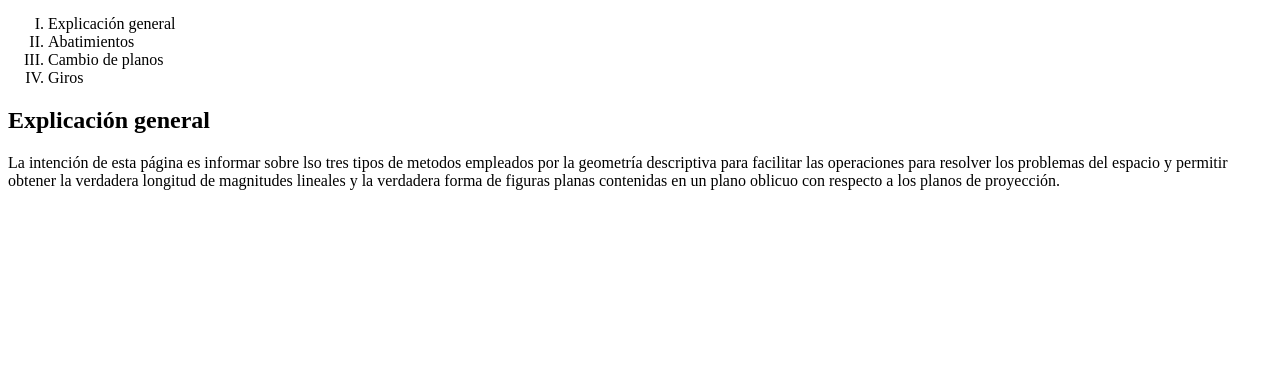
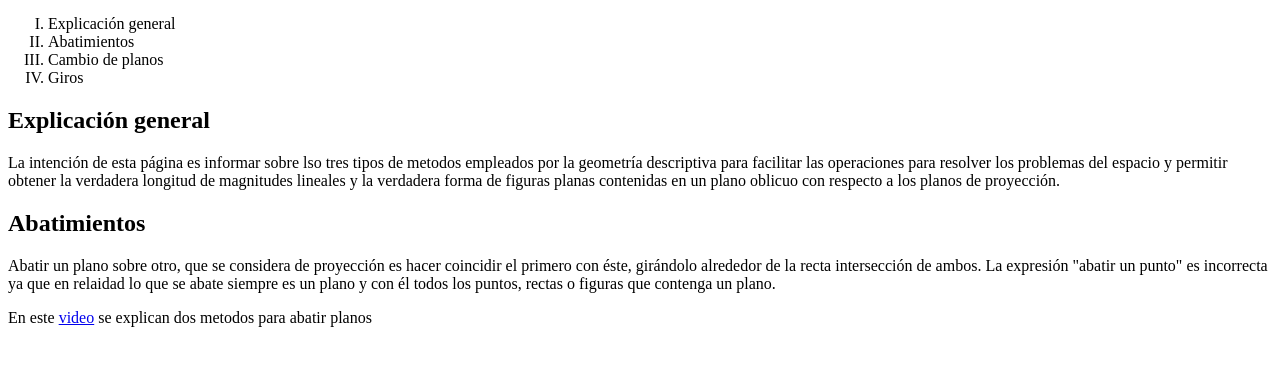
Before and after one commit to Jorgego30/Tarea-TICs-HTML, a plain HTML site: page Primera-web/index.html in a window 1280 px wide. Shown: the part 364-730 px from the top of the page. Drawn offline with Linux system fonts and the light colour scheme.

Commit message:
Se añade la informacion sobre abatimientos

```diff
--- a/Primera-web/index.html
+++ b/Primera-web/index.html
@@ -37,7 +37,13 @@
         problemas del espacio y permitir obtener la verdadera longitud de magnitudes lineales y la verdadera forma de figuras planas contenidas en un plano oblicuo con
         respecto a los planos de proyección.</p>
 
+    <h2>Abatimientos</h2>
 
+    <p>Abatir un plano sobre otro, que se considera de proyección es hacer coincidir el primero con éste, girándolo alrededor de la recta intersección de ambos. La
+        expresión "abatir un punto" es incorrecta ya que en relaidad lo que se abate siempre es un plano y con él todos los puntos, rectas o figuras que contenga un
+        plano.</p>
+
+    <p>En este <a href="https://youtu.be/xxF-EMrJiDA">video</a> se explican dos metodos para abatir planos</p>
 
 
 
```
